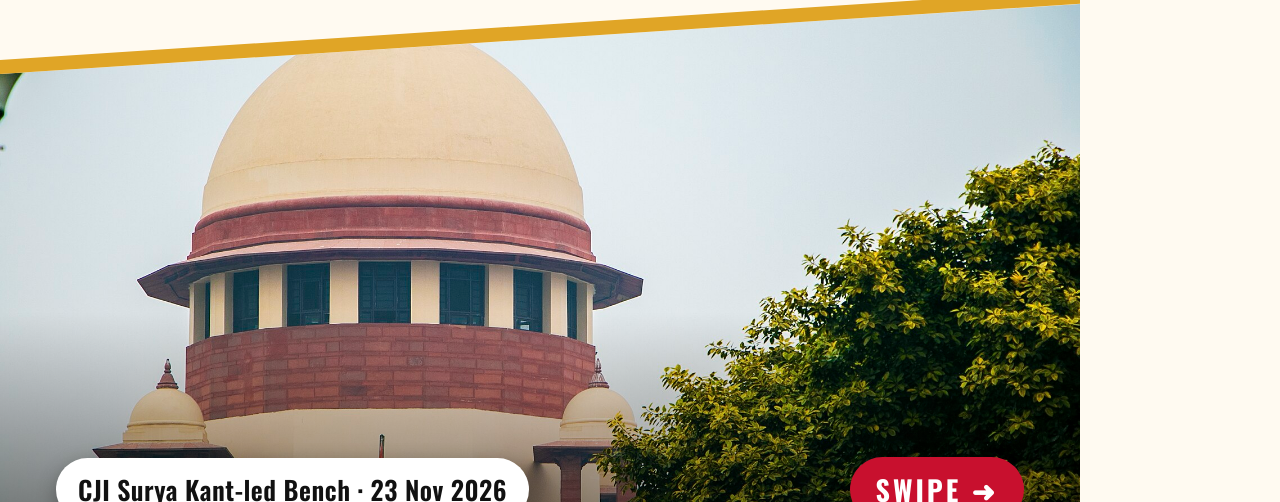
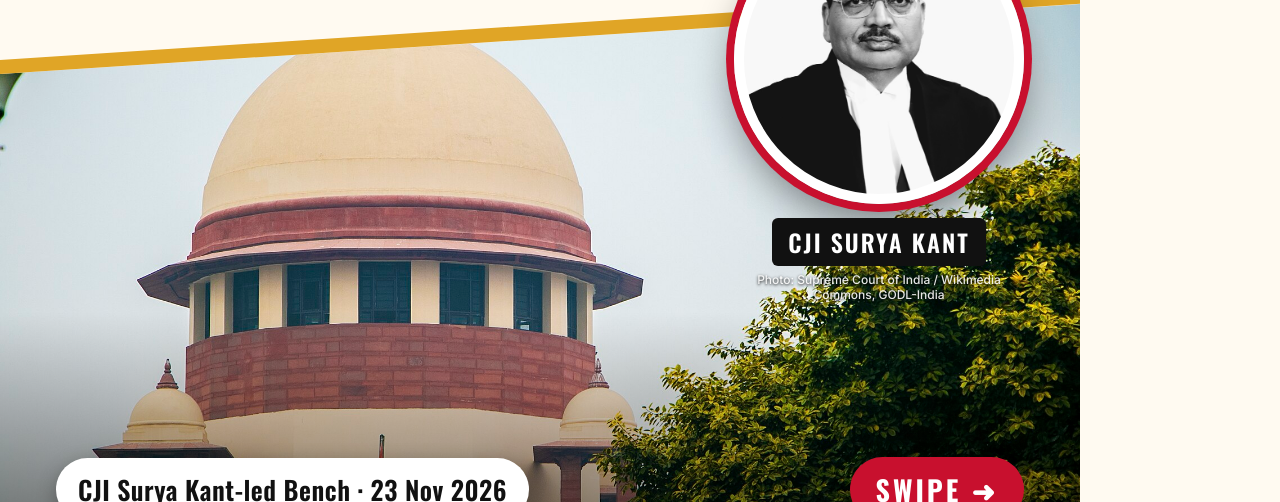
Before and after one commit to pathakandassociatess-art/pathak-instagram, a website: page posts/2026-11-24-bahubali-judge/2026-11-24-bahubali-judge.html in a window 1280 px wide. Shown: the part 786-1288 px from the top of the page. Drawn offline with Linux system fonts and the light colour scheme.

Commit message:
24 Nov cover with CJI portrait

```diff
--- a/posts/2026-11-24-bahubali-judge/2026-11-24-bahubali-judge.html
+++ b/posts/2026-11-24-bahubali-judge/2026-11-24-bahubali-judge.html
@@ -43,6 +43,12 @@
   .pill{font:600 26px Oswald;letter-spacing:.5px;background:#fff;color:var(--ink);padding:12px 22px;border-radius:40px;box-shadow:0 6px 20px rgba(0,0,0,.3)}
   .swipe{font:700 28px Oswald;letter-spacing:3px;color:#fff;background:var(--red);padding:12px 26px;border-radius:40px;box-shadow:0 6px 20px rgba(0,0,0,.3)}
 
+  /* judge portrait (cover) */
+  .judge{position:absolute;right:56px;top:700px;width:290px;z-index:7;text-align:center}
+  .judge .face{width:290px;height:290px;border-radius:50%;background-size:cover;background-position:center 22%;border:10px solid #fff;box-shadow:0 0 0 8px var(--red),0 18px 40px rgba(0,0,0,.45)}
+  .judge span{display:inline-block;margin-top:14px;background:var(--ink);color:#fff;font:600 24px Oswald;letter-spacing:2px;padding:6px 16px;border-radius:6px}
+  .judge small{display:block;margin-top:6px;font:500 12px Inter;color:rgba(255,255,255,.9);text-shadow:0 1px 3px rgba(0,0,0,.9)}
+
   /* INNER slides */
   .band{position:absolute;left:0;right:0;top:0;height:380px;clip-path:polygon(0 0,100% 0,100% 310px,0 100%)}
   .band .photo{position:absolute;inset:0;background-size:cover;background-position:center 40%}
@@ -84,6 +90,7 @@
     <span class="s2">SC Slams Bihar Judge For Convicting SP Of <em>Contempt On The Same Day</em></span></div>
   <div class="stripe"></div>
   <div class="photowrap"><div class="photo" style="background-image:url(../../assets/india/sc-dome-close.jpg)"></div></div>
+  <div class="judge"><div class="face" style="background-image:url(../../assets/judges/cji-surya-kant.jpg)"></div><span>CJI SURYA KANT</span><small>Photo: Supreme Court of India / Wikimedia Commons, GODL-India</small></div>
   <div class="pills"><div class="pill">CJI Surya Kant-led Bench · 23 Nov 2026</div><div class="swipe">SWIPE ➜</div></div>
 </section>
 
```
Also changed, not shown: posts/2026-11-24-bahubali-judge/cover-1.jpg (added).
